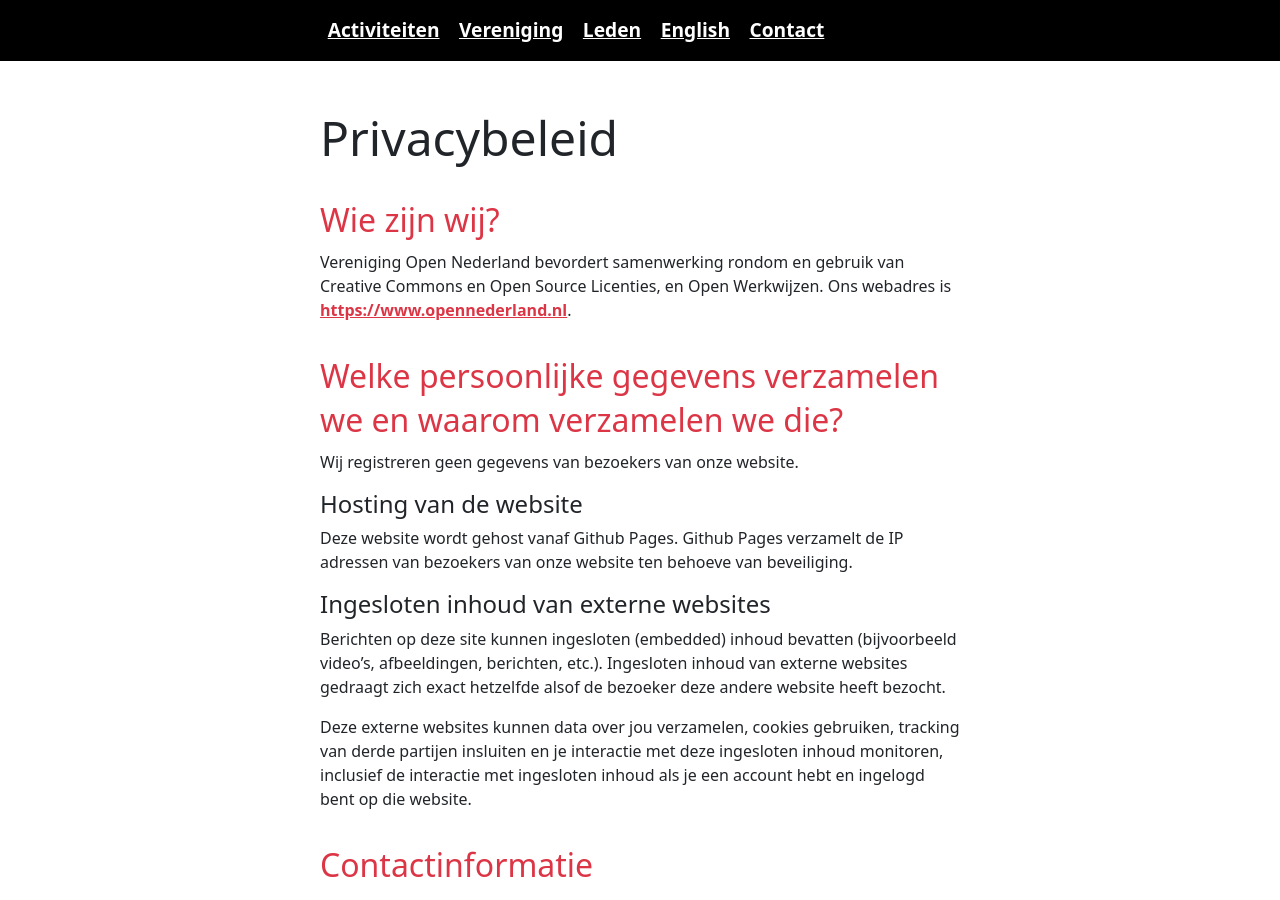
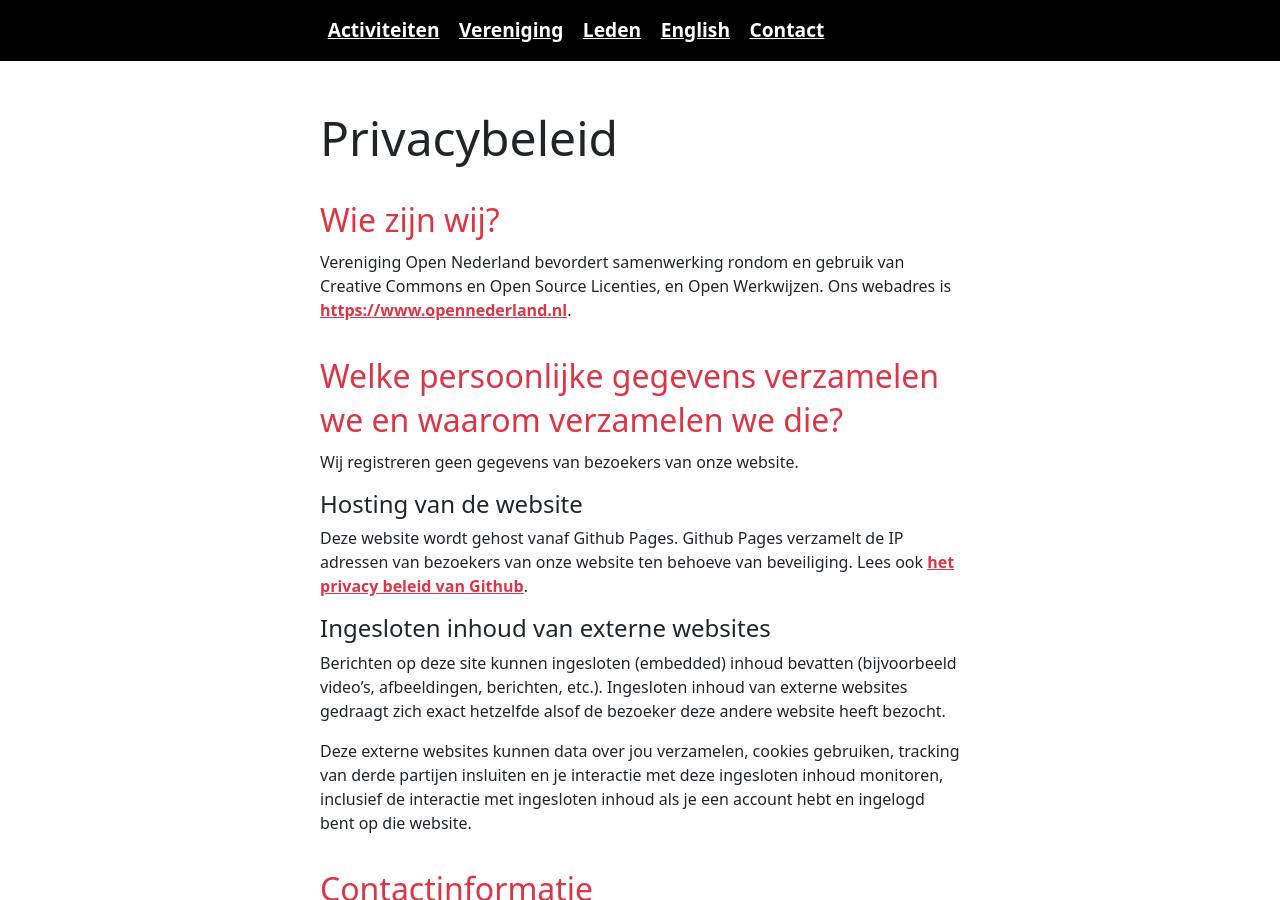
Before and after one commit to opennederland/www.opennederland.nl, a Jekyll site: the page built from pages/privacy.md, in a window 1280 px wide and 900 px high. Built offline with Jekyll 4.4.1, drawn with Linux system fonts in a browser that asks for light colours.

Commit message:
Update privacy.md
Add privacy policy from Github.

```diff
--- a/pages/privacy.md
+++ b/pages/privacy.md
@@ -13,7 +13,7 @@
 
 #### Hosting van de website
 
-Deze website wordt gehost vanaf Github Pages. Github Pages verzamelt de IP adressen van bezoekers van onze website ten behoeve van beveiliging.
+Deze website wordt gehost vanaf Github Pages. Github Pages verzamelt de IP adressen van bezoekers van onze website ten behoeve van beveiliging. Lees ook [het privacy beleid van Github](https://docs.github.com/en/site-policy/privacy-policies/github-general-privacy-statement).
 
 #### Ingesloten inhoud van externe websites
 
```
